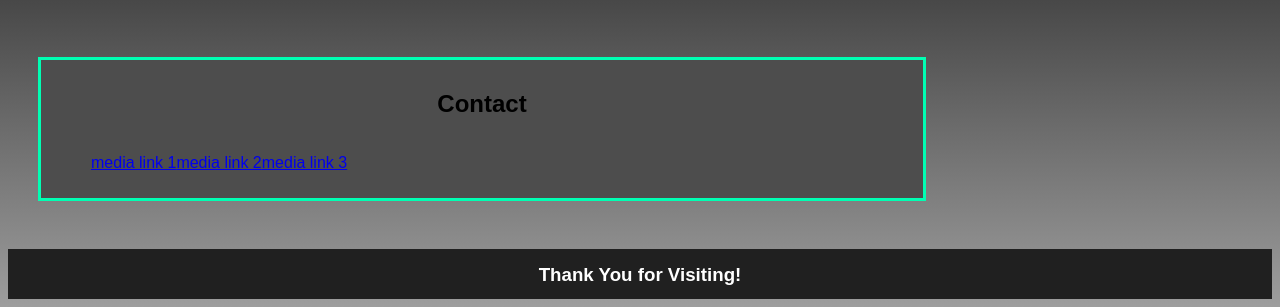
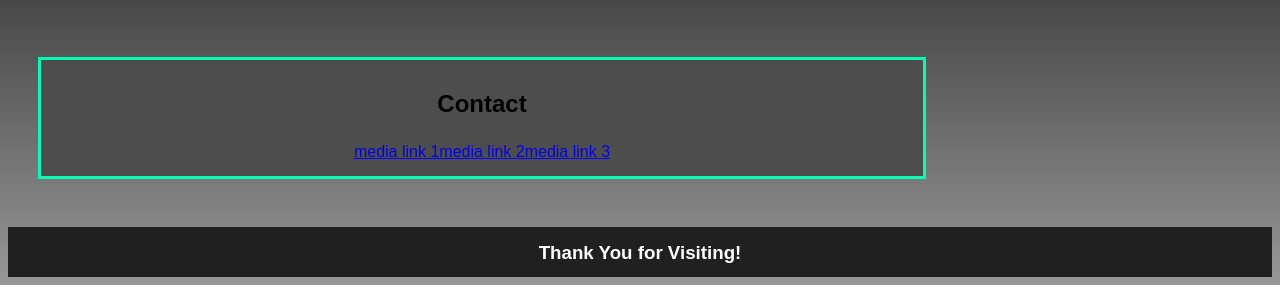
Before and after one commit to JG-77/JGuadarrama-Portfolio, a plain HTML site: page index.html in a window 1280 px wide. Shown: the part 943-1250 px from the top of the page. After the commit the page ends 1228 px from the top, so only its background shows below. Drawn offline with Linux system fonts and the light colour scheme.

Commit message:
List items in Contact section have been adjusted in padding and margin.

```diff
--- a/styles.css
+++ b/styles.css
@@ -69,6 +69,7 @@ padding: 15px;
     padding:10px;
     margin:30px;
     border:solid var(--mint);
+    text-align: center;
 }
 
 #Contact{
@@ -79,10 +80,8 @@ height: auto;
 .card ul{
     list-style-type: none;
     display: inline-flex;
-}
-
-.card ul li {
-    text-align: center;
+    padding: 0px;
+    margin: 5px 10px 5px 10px;
 }
 
 /*Section images styling*/
```
